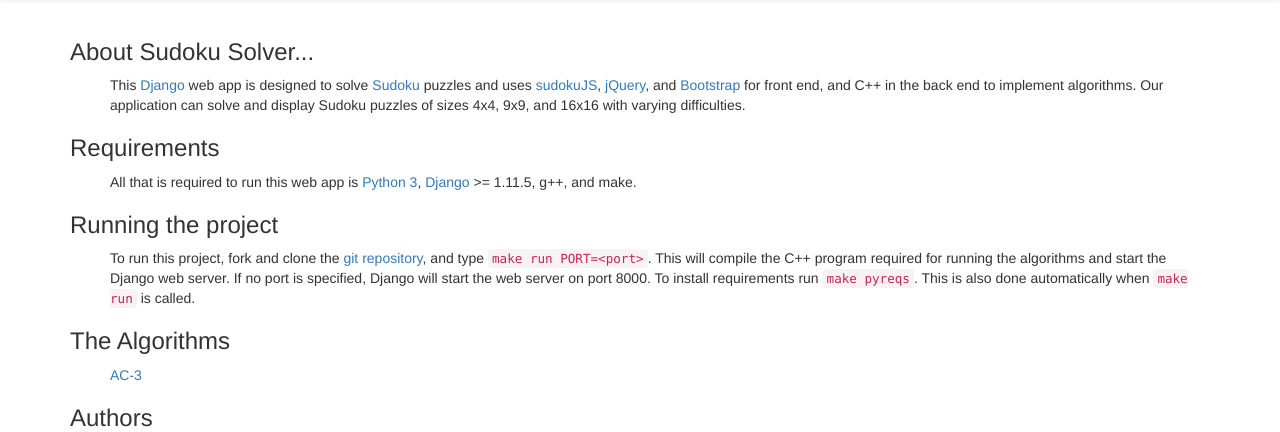
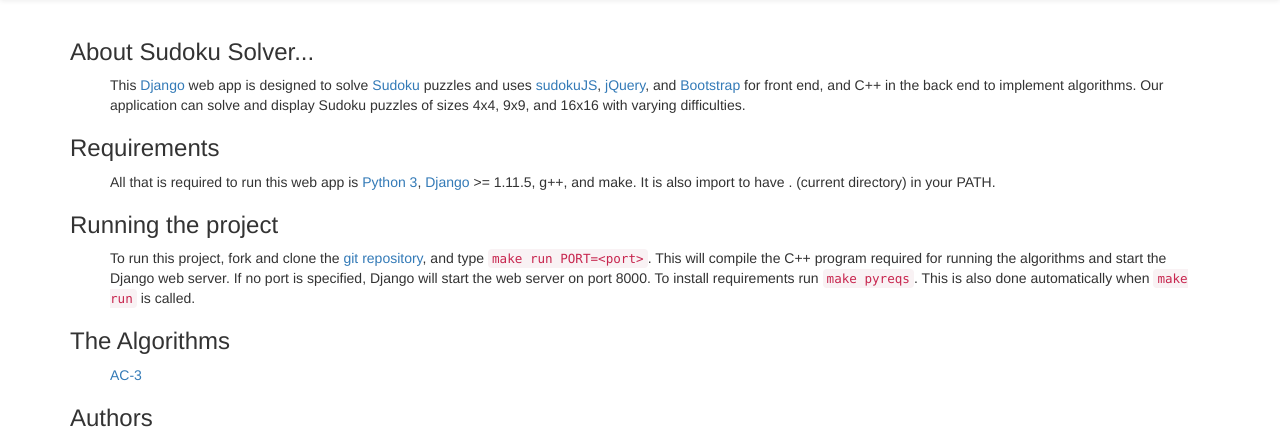
Before and after one commit to adamjenkins1/sudoku, a Django app: page /about/ in a window 1280 px wide. Shown: the part 51-483 px from the top of the page. Run offline with Django 3.2, Linux system fonts and the light colour scheme; some libraries are stand-ins or nearby versions.

Commit message:
Adds requirement for . to be in PATH in readme and about template

```diff
--- a/sudoku/templates/about.html
+++ b/sudoku/templates/about.html
@@ -20,7 +20,8 @@
   <ul>
     <p>All that is required to run this web app is
     <a href="https://www.python.org/downloads/" target="new">Python 3</a>,
-    <a href="https://www.djangoproject.com/" target="new">Django</a> &gt;= 1.11.5, g++, and make.</p>
+    <a href="https://www.djangoproject.com/" target="new">Django</a> &gt;= 1.11.5, g++, and make.
+      It is also import to have . (current directory) in your PATH.</p>
   </ul>
 
   <h3>Running the project</h3>
```
Also changed, not shown: README.md.
